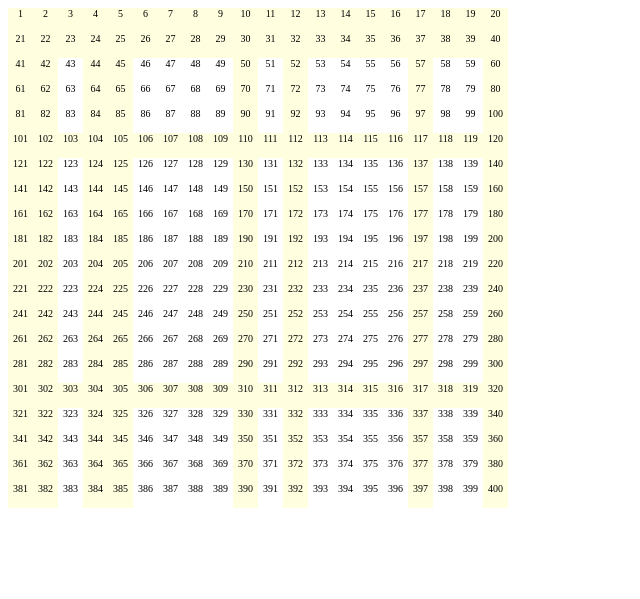
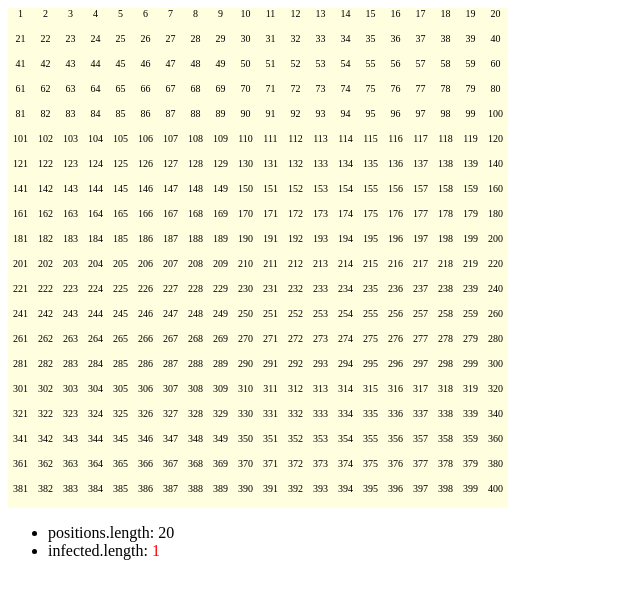
Before and after one commit to ssatosays/glowing-pancake, a Flask app: page / in a window 1280 px wide. Shown: the top 599 px of the page, without its empty margins (0-640 px from the left). Run offline with Flask 2, Linux system fonts and the light colour scheme; some libraries are stand-ins or nearby versions.

Commit message:
Update index.html

```diff
--- a/templates/index.html
+++ b/templates/index.html
@@ -5,8 +5,14 @@
   <body>
     <div class="container">
       {% for i in range(1, 401) %}
-        <div id="{{ i }}" class="cell lightyellow">{{ i }}</div>
+        <div id="{{ i }}" class="cell bg-lightyellow">{{ i }}</div>
       {% endfor %}
+    </div>
+    <div>
+      <ul>
+        <li>positions.length: <span id="positions-length"></span></li>
+        <li>infected.length: <span id="infected-length" class="text-red"></span></li>
+      </ul>
     </div>
     <script src="http://code.jquery.com/jquery-1.5.1.min.js"></script>
     <script src="{{ url_for('static', filename='js/main.js') }}"></script>
```
